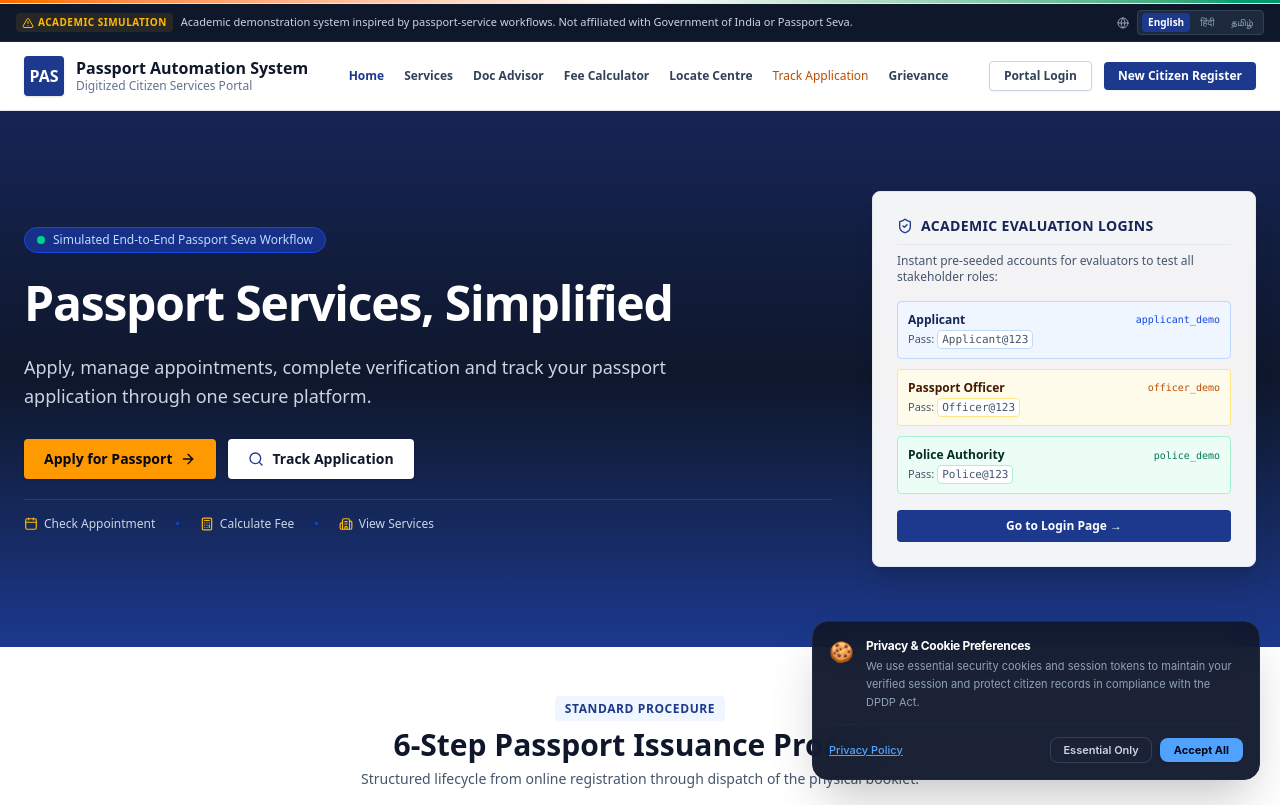
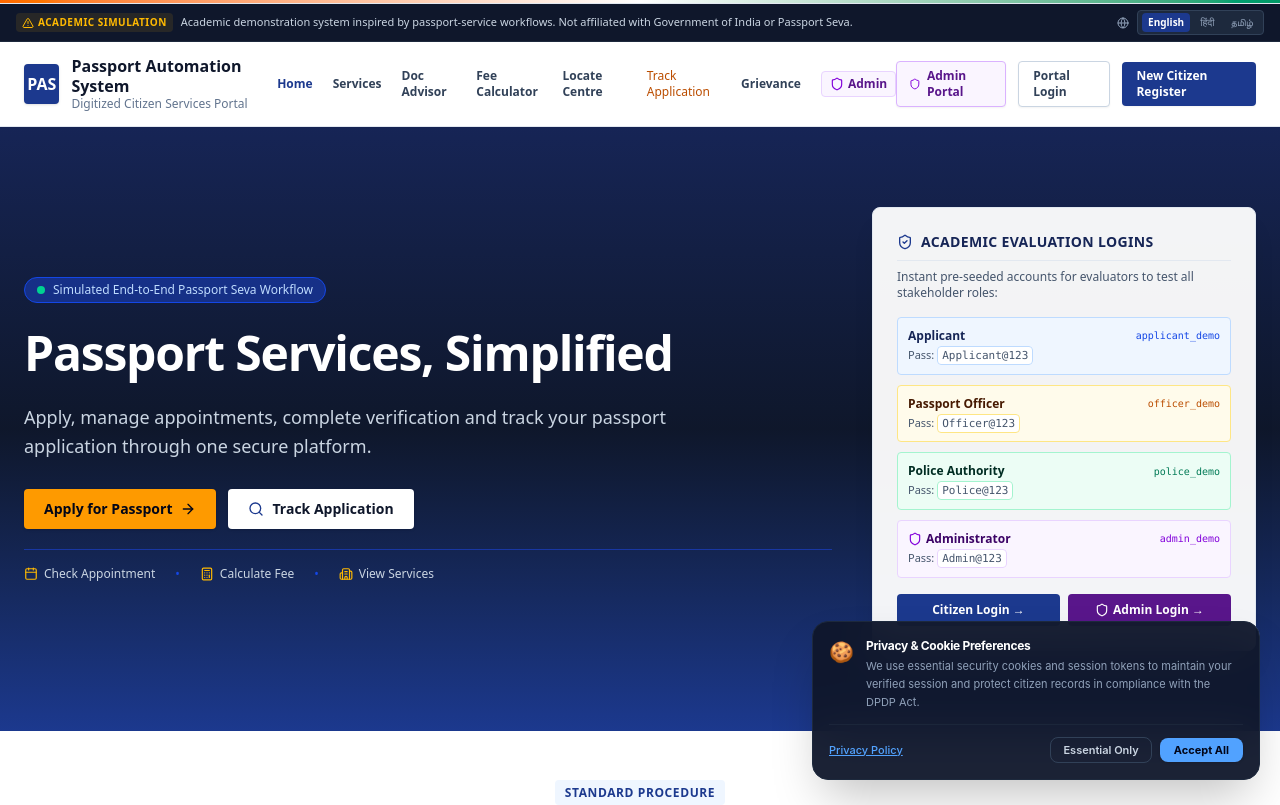
Before and after one commit to rohithseervi77/passport-automation-system, a Next.js app: page / in a window 1280 px wide. Shown: the top 805 px of the page. Built offline with nearby package versions, Linux system fonts and the light colour scheme; no server answers.

Commit message:
feat(ui): add admin options to landing and login pages

```diff
--- a/app/login/page.tsx
+++ b/app/login/page.tsx
@@ -53,7 +53,7 @@ export default function LoginPage() {
       } else if (data.user.role === "POLICE") {
         router.push("/police/dashboard");
       } else if (data.user.role === "ADMIN") {
-        router.push("/officer/dashboard");
+        router.push("/admin/dashboard");
       } else {
         setError("Unknown role assigned to user account.");
         setLoading(false);
@@ -119,7 +119,7 @@ export default function LoginPage() {
             <p className="text-[11px] font-bold uppercase tracking-wider text-blue-950 mb-2 flex items-center gap-1">
               <span>⚡ One-Click Demo Credentials:</span>
             </p>
-            <div className="grid grid-cols-3 gap-2">
+            <div className="grid grid-cols-2 sm:grid-cols-4 gap-2">
               <button
                 type="button"
                 onClick={() => fillCredentials("applicant_demo", "Applicant@123")}
@@ -141,6 +141,12 @@ export default function LoginPage() {
               >
                 👮 Police
               </button>
+              <Link
+                href="/admin/login"
+                className="py-1.5 px-2 rounded-md bg-purple-50 border border-purple-300 text-[11px] font-semibold text-purple-950 hover:bg-purple-100 transition shadow-2xs text-center flex items-center justify-center gap-1"
+              >
+                🛡️ Admin →
+              </Link>
             </div>
           </div>
 
--- a/app/page.tsx
+++ b/app/page.tsx
@@ -8,6 +8,7 @@ import {
   Calculator,
   Clock,
   ShieldCheck,
+  Shield,
   CreditCard,
   UserCheck,
   MapPin,
@@ -135,10 +136,22 @@ export default function Home() {
             <Link href="/locate-centre" className="hover:text-blue-900 transition">Locate Centre</Link>
             <Link href="/track" className="hover:text-blue-900 transition font-medium text-amber-700">Track Application</Link>
             <Link href="/grievance" className="hover:text-blue-900 transition">Grievance</Link>
+            <Link href="/admin/login" className="hover:text-purple-700 transition font-bold text-purple-900 flex items-center gap-1 bg-purple-50 px-2 py-1 rounded border border-purple-200">
+              <Shield className="w-3.5 h-3.5 text-purple-700" />
+              Admin
+            </Link>
           </nav>
 
           {/* Auth Action Buttons */}
           <div className="flex items-center gap-2 sm:gap-3">
+            <Link
+              href="/admin/login"
+              className="rounded border border-purple-300 bg-purple-50 px-3 py-1.5 text-xs font-semibold text-purple-900 hover:bg-purple-100 hover:border-purple-400 transition shadow-xs flex items-center gap-1.5"
+            >
+              <Shield className="w-3.5 h-3.5 text-purple-700" />
+              <span className="hidden sm:inline">Admin Portal</span>
+              <span className="sm:hidden">Admin</span>
+            </Link>
             <Link
               href="/login"
               className="rounded border border-slate-300 bg-white px-3.5 py-1.5 text-xs font-semibold text-slate-700 hover:bg-slate-100 hover:border-slate-400 transition shadow-xs"
@@ -239,13 +252,32 @@ export default function Home() {
                   </div>
                   <p className="text-[11px] text-slate-600 mt-1">Pass: <code className="bg-white px-1 py-0.5 rounded border border-emerald-200">Police@123</code></p>
                 </div>
+                <div className="p-2.5 rounded bg-purple-50 border border-purple-200">
+                  <div className="flex justify-between items-center">
+                    <span className="font-bold text-purple-950 flex items-center gap-1">
+                      <Shield className="w-3.5 h-3.5 text-purple-700" />
+                      Administrator
+                    </span>
+                    <span className="text-[10px] text-purple-700 font-mono">admin_demo</span>
+                  </div>
+                  <p className="text-[11px] text-slate-600 mt-1">Pass: <code className="bg-white px-1 py-0.5 rounded border border-purple-200">Admin@123</code></p>
+                </div>
               </div>
-              <Link
-                href="/login"
-                className="mt-4 block w-full text-center py-2 bg-blue-900 hover:bg-blue-800 text-white rounded text-xs font-semibold transition"
-              >
-                Go to Login Page →
-              </Link>
+              <div className="grid grid-cols-2 gap-2 mt-4">
+                <Link
+                  href="/login"
+                  className="py-2 bg-blue-900 hover:bg-blue-800 text-white rounded text-xs font-semibold text-center transition"
+                >
+                  Citizen Login →
+                </Link>
+                <Link
+                  href="/admin/login"
+                  className="py-2 bg-purple-900 hover:bg-purple-800 text-white rounded text-xs font-semibold text-center transition flex items-center justify-center gap-1"
+                >
+                  <Shield className="w-3.5 h-3.5" />
+                  Admin Login →
+                </Link>
+              </div>
             </div>
           </div>
         </div>
@@ -511,6 +543,7 @@ export default function Home() {
                 <li><Link href="/login" className="hover:text-white">Applicant Dashboard</Link></li>
                 <li><Link href="/login" className="hover:text-white">Passport Officer Console</Link></li>
                 <li><Link href="/login" className="hover:text-white">Police Enquiry Terminal</Link></li>
+                <li><Link href="/admin/login" className="hover:text-purple-300 font-semibold text-purple-400">🛡️ Admin Management Console</Link></li>
                 <li><Link href="/track" className="hover:text-white">Public Verification</Link></li>
               </ul>
             </div>
```
